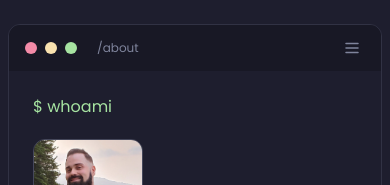
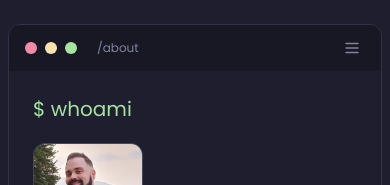
Before and after one commit to NJBLAGA/Portfolio-V3, a React (Vite) app: page /about in a window 390 px wide. Shown: the top 185 px of the page. Built offline with nearby package versions, Linux system fonts and the light colour scheme.

Commit message:
tweak: increase whoami font size further

```diff
--- a/src/pages/About.tsx
+++ b/src/pages/About.tsx
@@ -41,7 +41,7 @@ export default function About() {
 
       {/* $ whoami */}
       <p
-        className="text-base md:text-[38px] mb-5 md:mb-7 font-normal"
+        className="text-xl md:text-[52px] mb-5 md:mb-7 font-normal"
         style={{ color: 'var(--mocha-green)' }}
       >
         $ whoami
```
